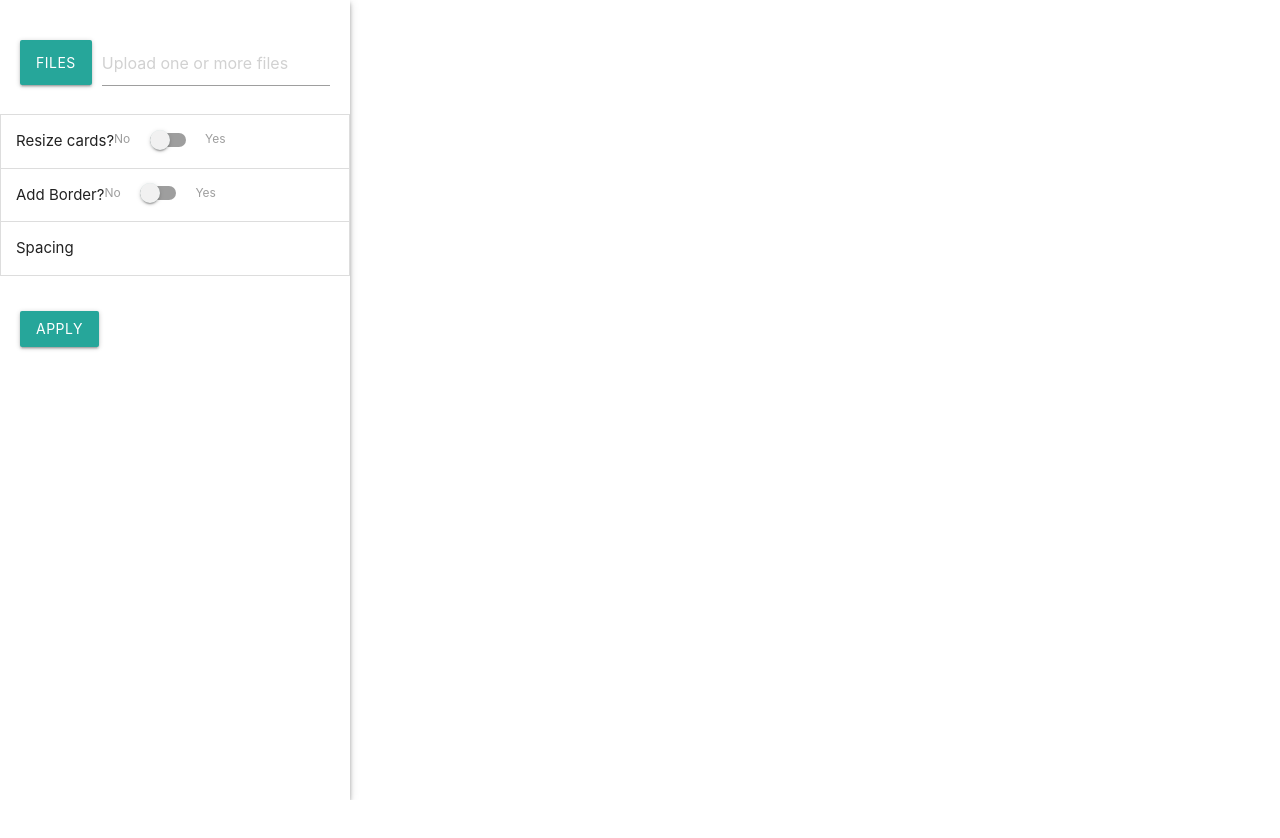
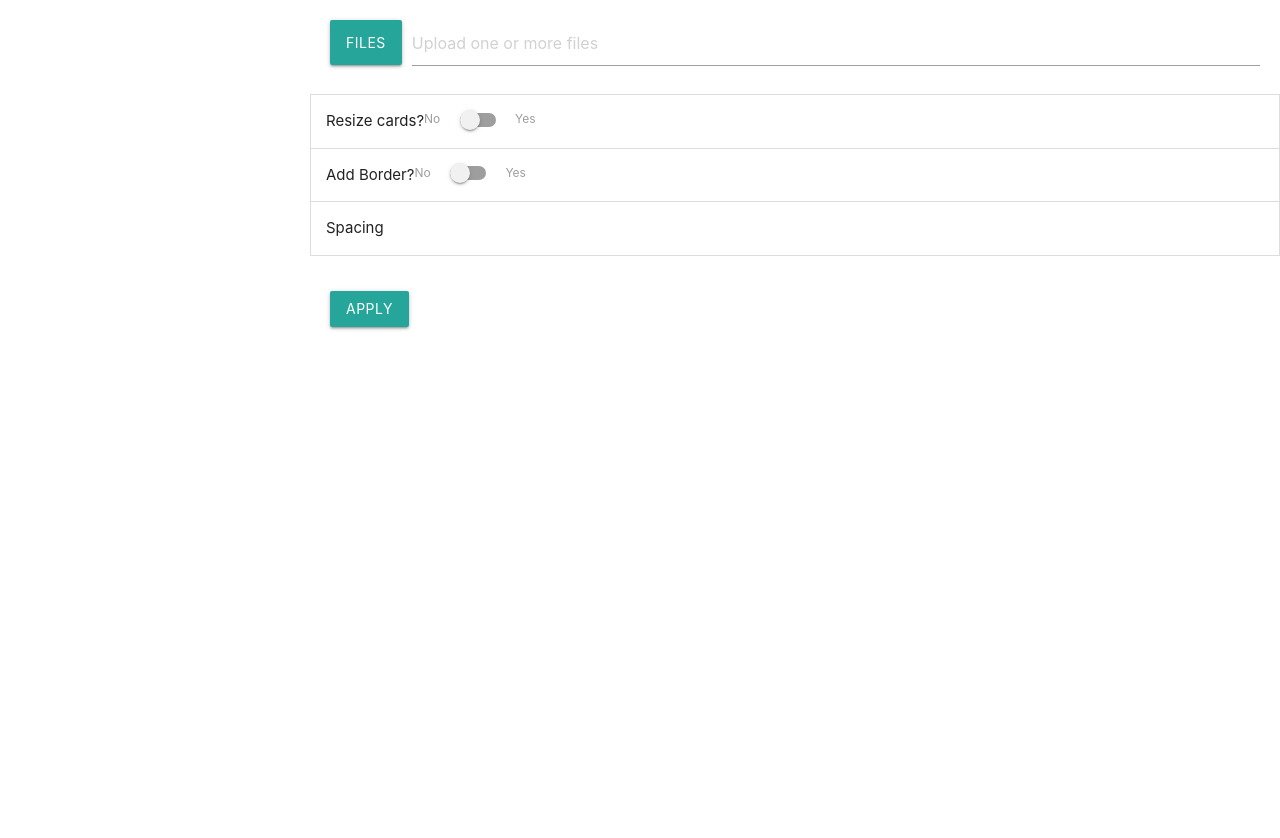
Before and after one commit to JonnyCodes/cardMaker, a plain HTML site: page index.html in a window 1280 px wide. Before the commit the page ends 800 px from the top, so only its background shows below. Drawn offline with nearby package versions, Linux system fonts and the light colour scheme.

Commit message:
Messing with styles

```diff
--- a/index.html
+++ b/index.html
@@ -6,7 +6,7 @@
 	</head>
 	<body>
 		<div class="container">
-			<div id="options" class="no-print z-depth-2">
+			<div id="options" class="no-print side-nav fixed">
 				<form action="#">
 					<div class="file-field input-field inset">
 				    	<div class="btn">
--- a/styles.css
+++ b/styles.css
@@ -3,24 +3,9 @@
   padding: 0;
 }
 
-body {
-    overflow-y:hidden;
-}
-
 .container {
-	margin: 0;
 	width: 100%;
-	height: 100%;
-	display: flex;
-}
-
-#options {
-	padding-top: 20px;
-	margin-right: 10px;
-	min-width: 250px;
-	max-width: 350px;
-	height: 100%;
-	flex: 0 1 100%;
+	padding-left: 310px;
 }
 
 #options .inset {
@@ -35,7 +20,6 @@ body {
 	overflow-y: scroll;
 	height: 100%;
 	width: 100%;
-	flex: 1 1 100%;
 }
 
 @media print {
```
Also changed, not shown: main.js (line endings or trailing spaces).
